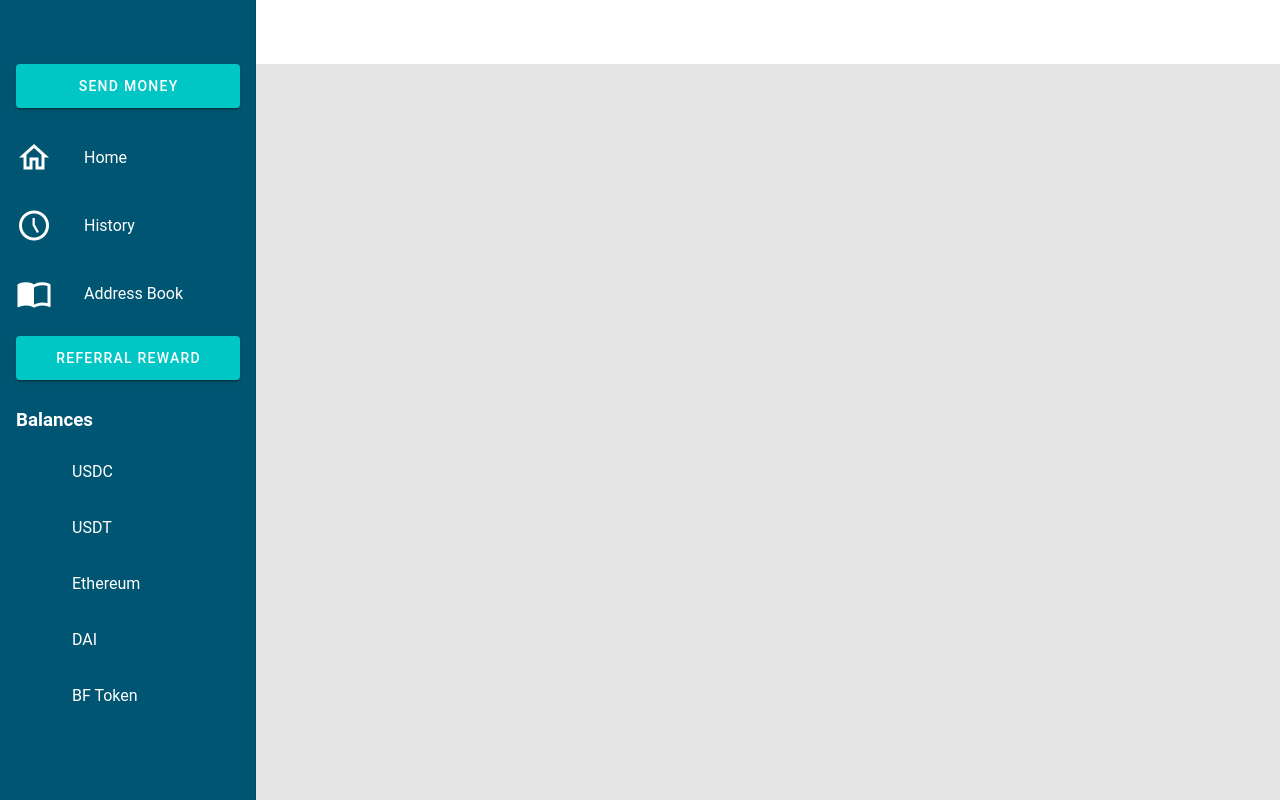
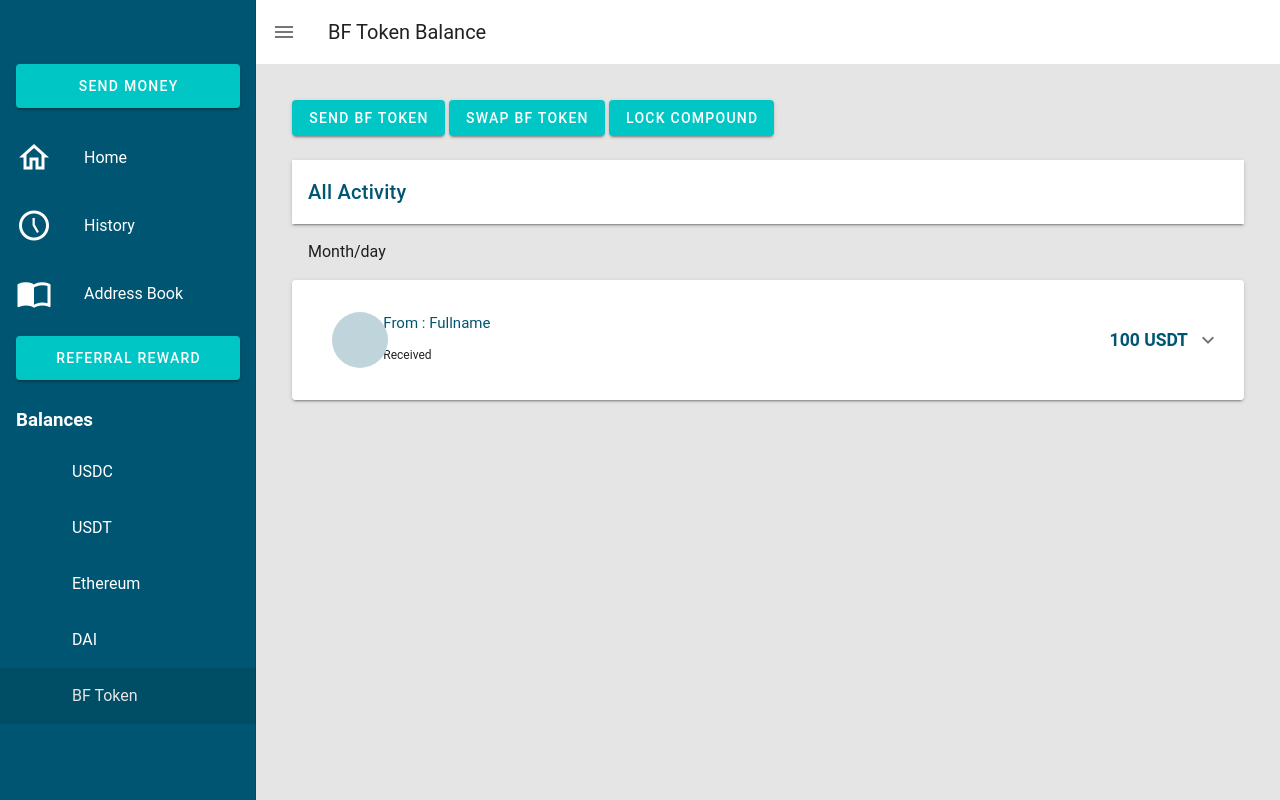
Before and after one commit to rob-tokenminds/cryptozen-frontend, a Vue app: page /balance/bf in a window 1280 px wide. Built offline with nearby package versions, Linux system fonts and the light colour scheme; a small style sheet from the web is missing; what vue-native-notification would draw is missing.

Commit message:
add more layout

```diff
--- a/src/App.vue
+++ b/src/App.vue
@@ -1,6 +1,11 @@
 <template>
   <v-app style="background: #e5e5e5">
-    <v-navigation-drawer app color="primary">
+    <v-navigation-drawer
+      @transitionend="transitionend"
+      v-model="drawer"
+      app
+      color="primary"
+    >
       <v-list>
         <v-list-item>
           <v-img
@@ -62,7 +67,11 @@
           </v-list-item-content>
         </v-list-item>
 
-        <v-list-item v-for="balance in balances" :key="balance.icon">
+        <v-list-item
+          v-for="balance in balances"
+          :key="balance.icon"
+          :to="`/balance/${balance.icon}`"
+        >
           <v-list-item-avatar tile>
             <v-img :src="require(`./assets/${balance.icon}.svg`)"></v-img>
           </v-list-item-avatar>
@@ -76,7 +85,11 @@
     </v-navigation-drawer>
 
     <v-app-bar app color="white" flat>
-      <v-toolbar-title>{{ $route.name }}</v-toolbar-title>
+      <v-app-bar-nav-icon @click.stop="drawer = !drawer"></v-app-bar-nav-icon>
+      <v-toolbar-title>{{
+        $route.name !== "Balance" ? $route.name : balanceTitle()
+      }}</v-toolbar-title>
+      <v-spacer></v-spacer>
     </v-app-bar>
 
     <!-- Sizes your content based upon application components -->
@@ -92,9 +105,9 @@
 
 <script lang="ts">
 import { Vue, Component, Watch, Ref } from "vue-property-decorator";
-
 @Component({ name: "App", components: {} })
 export default class App extends Vue {
+  drawer = true;
   balances = [
     {
       icon: "usdc",
@@ -117,6 +130,18 @@ export default class App extends Vue {
       name: "BF Token",
     },
   ];
+
+  balanceTitle(): string {
+    const balance = this.balances.find(
+      (b) => b.icon === this.$route.params.coin
+    );
+    if (balance) return `${balance.name} Balance`;
+    else return "";
+  }
+
+  transitionend(data: any): void {
+    console.log(`any`, data);
+  }
 }
 
 // function sleep(ms: number): Promise<unknown> {
--- a/src/router/index.ts
+++ b/src/router/index.ts
@@ -3,6 +3,7 @@ import VueRouter, { RouteConfig } from "vue-router";
 import Home from "../views/Home.vue";
 import History from "../views/History.vue";
 import AddressBook from "../views/AddressBook.vue";
+import Balance from "../views/Balance.vue";
 
 Vue.use(VueRouter);
 
@@ -22,6 +23,11 @@ const routes: Array<RouteConfig> = [
     name: "Address Book",
     component: AddressBook,
   },
+  {
+    path: "/balance/:coin",
+    name: "Balance",
+    component: Balance,
+  },
 ];
 
 const router = new VueRouter({
--- a/src/views/AddressBook.vue
+++ b/src/views/AddressBook.vue
@@ -1,10 +1,28 @@
 <template>
-  <v-container> </v-container>
+  <v-container>
+    <div>
+      <v-btn color="secondary">Add Your Wallet</v-btn>
+      <v-btn color="secondary" class="ml-1">Add a Wallet</v-btn>
+    </div>
+
+    <v-card flat tile class="mt-10">
+      <v-row>
+        <v-col cols="12" md="1" sm="1" lg="1" xl="1">
+          <v-card-title class="primary--text mr-4">
+            <v-avatar color="main " size="56"></v-avatar> </v-card-title
+        ></v-col>
+        <v-col cols="12" md="4" sm="4" lg="2" xl="2" class="ml-n8 mt-4">
+          <p class="primary--text">Wallet Name</p>
+          <v-spacer></v-spacer>
+          <small>address</small>
+        </v-col>
+      </v-row>
+    </v-card>
+  </v-container>
 </template>
 
 <script lang="ts">
 import { Vue, Component, Watch, Ref } from "vue-property-decorator";
-import Toolbar from "./shared/Toolbar.vue";
-@Component({ name: "AddressBook", components: { Toolbar } })
+@Component({ name: "AddressBook", components: {} })
 export default class AddressBook extends Vue {}
 </script>
--- /dev/null
+++ b/src/views/Balance.vue
@@ -0,0 +1,57 @@
+<template>
+  <div>
+    <v-container>
+      <v-btn color="secondary">Send {{ getBalance().name }}</v-btn>
+      <v-btn color="secondary" class="ml-1">Swap {{ getBalance().name }}</v-btn>
+      <v-btn color="secondary" class="ml-1">Lock Compound</v-btn>
+    </v-container>
+
+    <TransactionHistory
+      :label="`Activity on ${balanceTitle()}`"
+    ></TransactionHistory>
+  </div>
+</template>
+
+<script lang="ts">
+import { Vue, Component, Watch, Ref } from "vue-property-decorator";
+import TransactionHistory from "./shared/TransactionHistory.vue";
+
+@Component({ name: "Balance", components: { TransactionHistory } })
+export default class Balance extends Vue {
+  balances = [
+    {
+      icon: "usdc",
+      name: "USDC",
+    },
+    {
+      icon: "usdt",
+      name: "USDT",
+    },
+    {
+      icon: "eth",
+      name: "Ethereum",
+    },
+    {
+      icon: "dai",
+      name: "DAI",
+    },
+    {
+      icon: "bf",
+      name: "BF Token",
+    },
+  ];
+
+  getBalance(): any {
+    const balance = this.balances.find(
+      (b) => b.icon === this.$route.params.coin
+    );
+    return balance;
+  }
+
+  balanceTitle(): string {
+    const balance = this.getBalance();
+    if (balance) return `${balance.name} Balance`;
+    else return "";
+  }
+}
+</script>
--- a/src/views/History.vue
+++ b/src/views/History.vue
@@ -1,10 +1,11 @@
 <template>
-  <v-container></v-container>
+  <TransactionHistory></TransactionHistory>
 </template>
 
 <script lang="ts">
 import { Vue, Component, Watch, Ref } from "vue-property-decorator";
-import Toolbar from "./shared/Toolbar.vue";
-@Component({ name: "History", components: { Toolbar } })
+import TransactionHistory from "./shared/TransactionHistory.vue";
+
+@Component({ name: "History", components: { TransactionHistory } })
 export default class History extends Vue {}
 </script>
--- a/src/views/Home.vue
+++ b/src/views/Home.vue
@@ -1,70 +1,10 @@
 <template>
-  <v-container>
-    <v-card tile>
-      <v-card-title class="primary--text">All Activity</v-card-title>
-    </v-card>
-    <p class="ma-4">Month/day</p>
-
-    <v-expansion-panels multiple>
-      <v-expansion-panel>
-        <v-expansion-panel-header>
-          <v-row class="ml-n7">
-            <v-col cols="1">
-              <v-card-title class="primary--text">
-                <v-avatar color="main " size="56"></v-avatar>
-              </v-card-title>
-            </v-col>
-            <v-col class="ml-n9 mt-8" cols="2">
-              <v-row>
-                <p class="primary--text">From : Fullname</p>
-              </v-row>
-              <v-row class="mt-2">
-                <small>Received</small>
-              </v-row>
-            </v-col>
-          </v-row>
-
-          100 USDT
-        </v-expansion-panel-header>
-        <v-expansion-panel-content> </v-expansion-panel-content>
-      </v-expansion-panel>
-      <v-expansion-panel>
-        <v-expansion-panel-content> </v-expansion-panel-content>
-      </v-expansion-panel>
-    </v-expansion-panels>
-    <!-- <v-card tile>
-      <v-row>
-        <v-col cols="1">
-          <v-card-title class="primary--text">
-            <v-avatar color="main " size="56"></v-avatar>
-          </v-card-title>
-        </v-col>
-        <v-col class="ml-n9 mt-8" cols="2">
-          <v-row>
-            <p class="primary--text">From : Fullname</p>
-          </v-row>
-          <v-row class="mt-n3">
-            <small>Received</small>
-          </v-row>
-        </v-col>
-      </v-row>
-      <v-spacer></v-spacer>
-      <v-card-title>
-        <v-row align="center" justify="end">
-          <v-icon class="mr-1"> mdi-heart </v-icon>
-          <span class="subheading mr-2">256</span>
-          <span class="mr-1">·</span>
-          <v-icon class="mr-1"> mdi-share-variant </v-icon>
-          <span class="subheading">45</span>
-        </v-row>
-      </v-card-title>
-    </v-card> -->
-  </v-container>
+  <TransactionHistory></TransactionHistory>
 </template>
 
 <script lang="ts">
 import { Vue, Component, Watch, Ref } from "vue-property-decorator";
-import Toolbar from "./shared/Toolbar.vue";
-@Component({ name: "Home", components: { Toolbar } })
+import TransactionHistory from "./shared/TransactionHistory.vue";
+@Component({ name: "Home", components: { TransactionHistory } })
 export default class Home extends Vue {}
 </script>
--- a/src/views/shared/Toolbar.vue
+++ /dev/null
@@ -1,10 +0,0 @@
-<template>
-  <v-app-bar flat></v-app-bar>
-</template>
-
-<script lang="ts">
-import { Vue, Component } from "vue-property-decorator";
-
-@Component({ name: "Toolbar", components: {} })
-export default class Toolbar extends Vue {}
-</script>
--- /dev/null
+++ b/src/views/shared/TransactionHistory.vue
@@ -0,0 +1,106 @@
+<template>
+  <v-container>
+    <v-card tile>
+      <v-card-title class="primary--text">{{ label }}</v-card-title>
+    </v-card>
+    <p class="ma-4">Month/day</p>
+
+    <v-expansion-panels multiple>
+      <v-expansion-panel>
+        <v-expansion-panel-header>
+          <v-card flat tile>
+            <v-row>
+              <v-col cols="12" md="1" sm="1" lg="1" xl="1">
+                <v-card-title class="primary--text mr-5">
+                  <v-avatar color="main " size="56"></v-avatar> </v-card-title
+              ></v-col>
+              <v-col cols="12" md="4" sm="4" lg="2" xl="2" class="ml-n2 mt-5">
+                <p class="primary--text">From : Fullname</p>
+                <v-spacer></v-spacer>
+                <small>Received</small>
+              </v-col>
+              <v-col cols="12" md="4" sm="4" lg="6" xl="6"> </v-col>
+              <v-col
+                cols="12"
+                md="3"
+                sm="3"
+                lg="3"
+                xl="3"
+                class="text-right mt-9"
+              >
+                <h3 class="primary--text">100 USDT</h3>
+              </v-col>
+            </v-row>
+          </v-card>
+        </v-expansion-panel-header>
+        <v-expansion-panel-content>
+          <v-divider></v-divider>
+          <v-container>
+            <v-row class="mt-n1">
+              <v-col cols="12" md="6" sm="6" lg="6" xl="6">
+                <v-card flat tile>
+                  <v-card-subtitle> Set Up By </v-card-subtitle>
+                  <v-card-title class="primary--text mt-n8">
+                    Fullname
+                  </v-card-title>
+                </v-card>
+              </v-col>
+            </v-row>
+            <v-row class="mt-n6">
+              <v-col cols="12" md="4" sm="4" lg="4" xl="4">
+                <v-card flat tile>
+                  <v-card-subtitle> To </v-card-subtitle>
+                  <v-card-title class="primary--text mt-n8">
+                    Fullname
+                  </v-card-title>
+                </v-card>
+              </v-col>
+
+              <v-col cols="12" md="4" sm="4" lg="4" xl="4">
+                <v-card flat tile>
+                  <v-card-subtitle> Reference </v-card-subtitle>
+                  <v-card-title class="primary--text mt-n8">
+                    Number
+                  </v-card-title>
+                </v-card>
+              </v-col>
+            </v-row>
+
+            <v-row class="mt-n5">
+              <v-col cols="12" md="4" sm="4" lg="4" xl="4">
+                <v-card flat tile>
+                  <v-card-subtitle> Fee </v-card-subtitle>
+                  <v-card-title class="primary--text mt-n8">
+                    Fullname
+                  </v-card-title>
+                </v-card>
+              </v-col>
+
+              <v-col cols="12" md="4" sm="4" lg="4" xl="4">
+                <v-card flat tile>
+                  <v-card-subtitle> Transfer Number </v-card-subtitle>
+                  <v-card-title class="primary--text mt-n8">
+                    Number
+                  </v-card-title>
+                </v-card>
+              </v-col>
+
+              <v-col cols="12" md="4" sm="4" lg="4" xl="4" class="text-right">
+                <v-btn color="secondary" outlined class="mt-7">Track URL</v-btn>
+              </v-col>
+            </v-row>
+          </v-container>
+        </v-expansion-panel-content>
+      </v-expansion-panel>
+    </v-expansion-panels>
+  </v-container>
+</template>
+
+<script lang="ts">
+import { Vue, Component, Prop } from "vue-property-decorator";
+
+@Component({ name: "TransactionHistory", components: {} })
+export default class TransactionHistory extends Vue {
+  @Prop(String) label = "All Activity";
+}
+</script>
```
